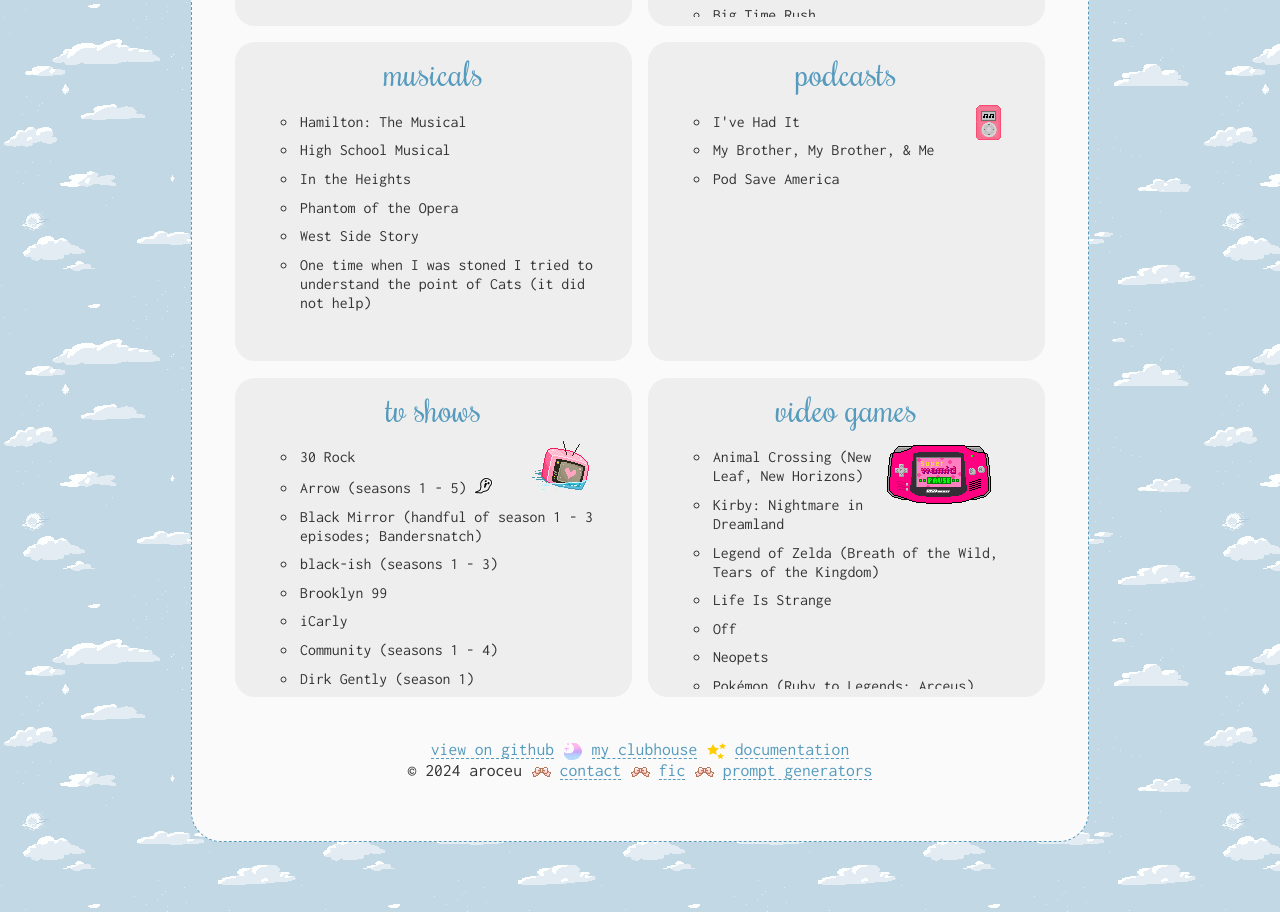
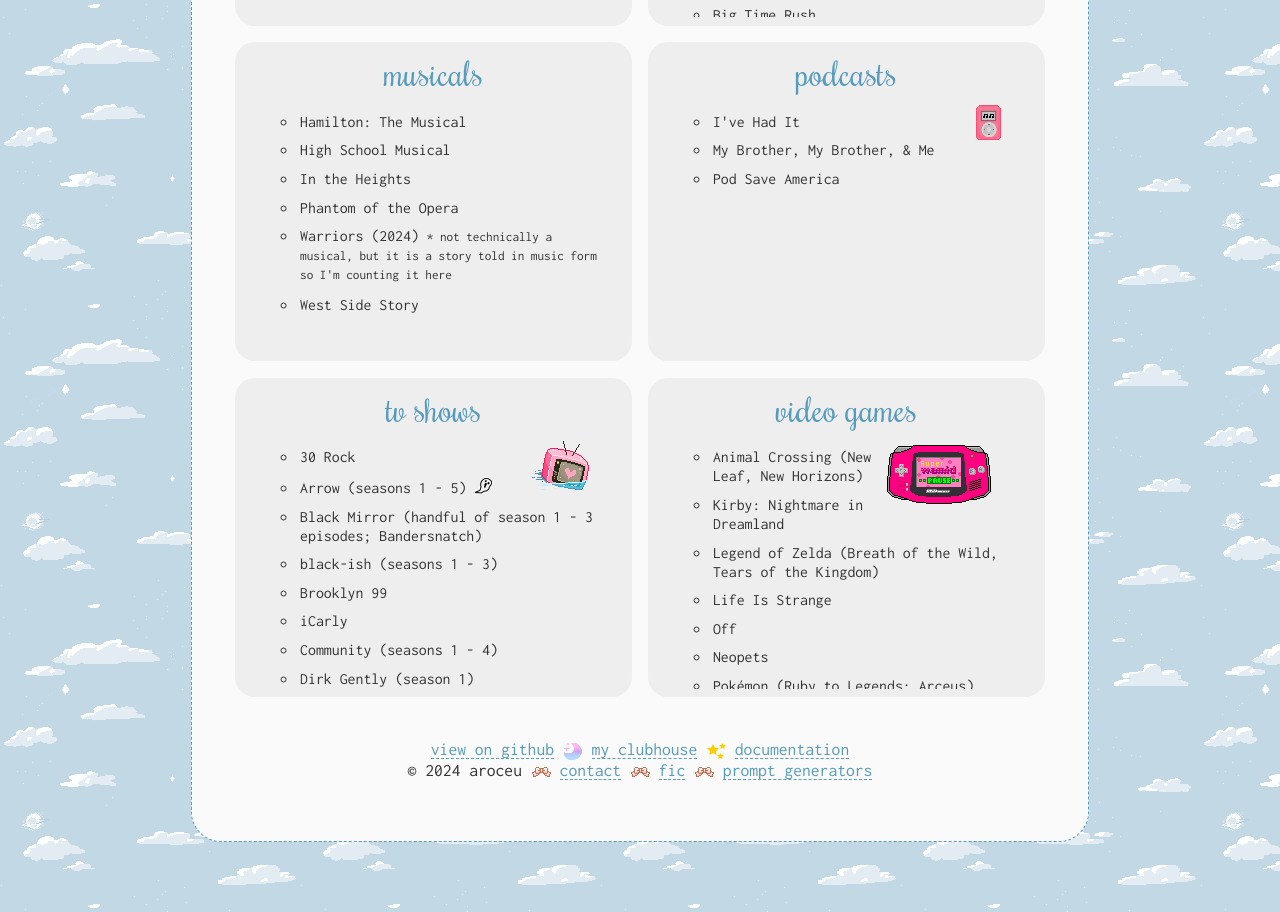
Before and after one commit to aroceu/library, a PHP site: page / in a window 1280 px wide. Shown: the part 1978-2890 px from the top of the page. Run offline with PHP 8.4, Linux system fonts and the light colour scheme; some libraries are stand-ins or nearby versions.

Commit message:
Added Warriors

```diff
--- a/log.php
+++ b/log.php
@@ -69,6 +69,7 @@
 				<li>Ted Lasso (<i>s1 rewatch with a friend</i>)</li>
 				<li>Bad Buddy (<i>rewatch with Sani</i>)</li>
 				<li>23.5 Degrees (<i>started</i>)</li>
+				<li>Warriors (2024) (musical/album)</li>
 				</ul>
 			</div>
 
--- a/shelves/musicals.php
+++ b/shelves/musicals.php
@@ -5,7 +5,7 @@
             		<li>High School Musical</li>
             		<li>In the Heights</li>
             		<li>Phantom of the Opera</li>
+                    <li>Warriors (2024) <small>* not technically a musical, but it is a story told in music form so I'm counting it here</small></li>
             		<li>West Side Story</li>
-            		<li>One time when I was stoned I tried to understand the point of Cats (it did not help)</li>
             	</ul>
             </div></li>
```
